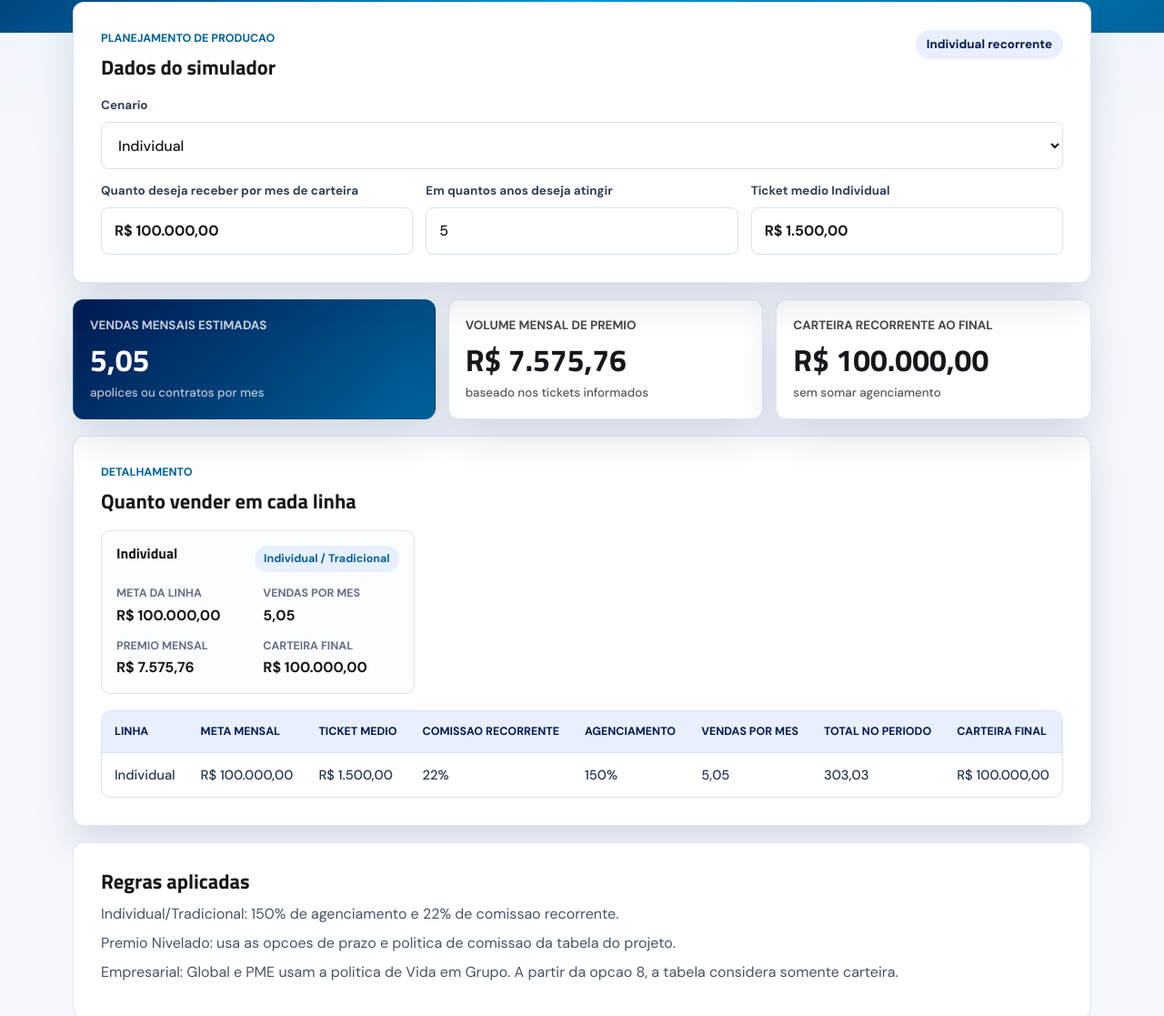
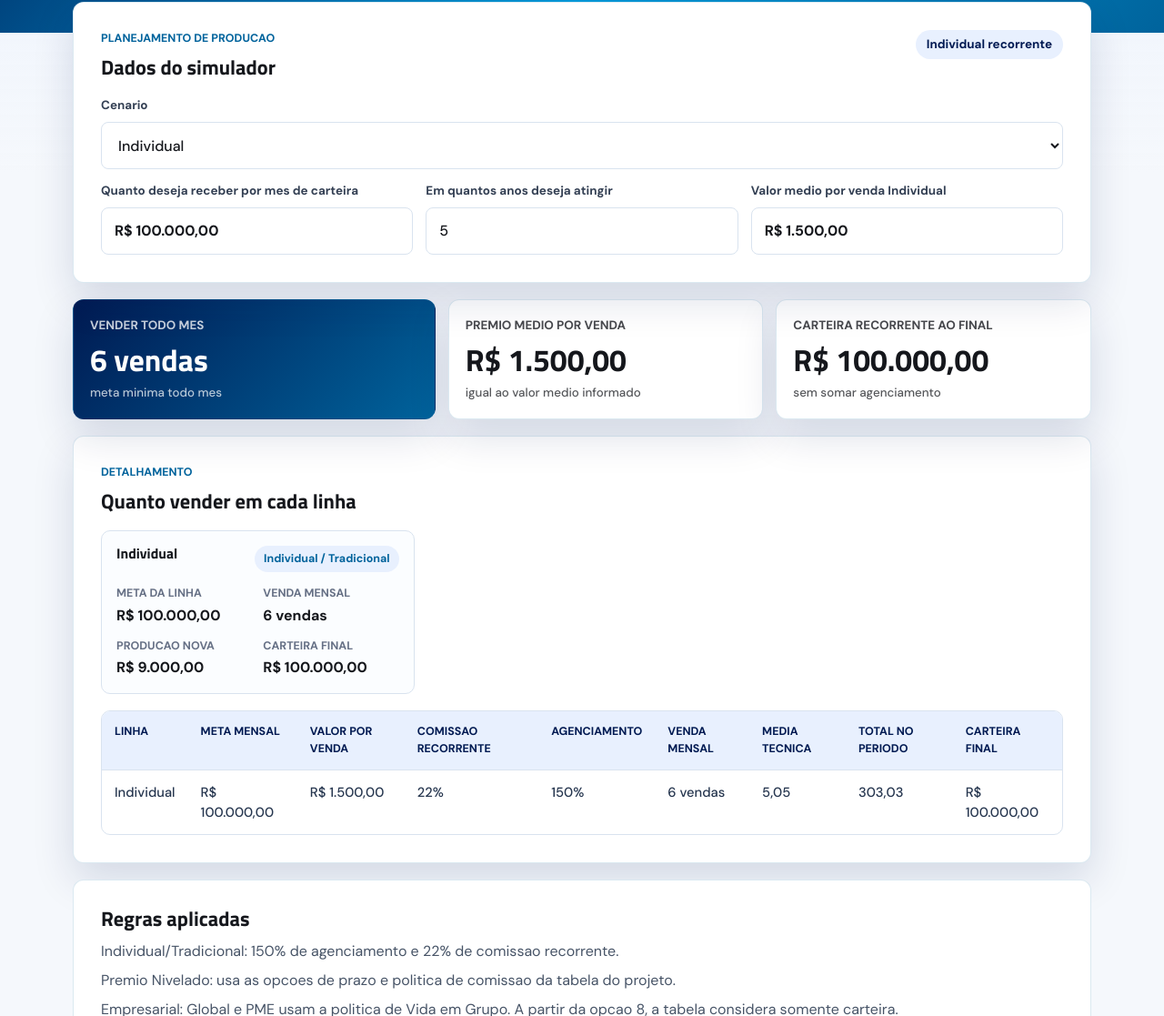
Before and after one commit to josecarlosexecutivo-ship-it/simulador, a website: page index.html in a window 1280 px wide. Shown: the part 312-1429 px from the top of the page at 91% size. Drawn offline with Linux system fonts and the light colour scheme.

Commit message:
Simplifica metricas de venda mensal

```diff
--- a/index.html
+++ b/index.html
@@ -58,17 +58,17 @@
         </label>
 
         <label class="field" for="ticketIndividual">
-          <span>Ticket medio Individual</span>
+          <span>Valor medio por venda Individual</span>
           <input id="ticketIndividual" class="money-input" inputmode="numeric" type="text" value="R$ 1.500,00" data-value="1500">
         </label>
 
         <label class="field" for="ticketNivelado">
-          <span>Ticket medio Premio Nivelado</span>
+          <span>Valor medio por venda Premio Nivelado</span>
           <input id="ticketNivelado" class="money-input" inputmode="numeric" type="text" value="R$ 2.500,00" data-value="2500">
         </label>
 
         <label class="field" for="ticketEmpresarial">
-          <span>Ticket medio Empresarial</span>
+          <span>Valor medio por venda Empresarial</span>
           <input id="ticketEmpresarial" class="money-input" inputmode="numeric" type="text" value="R$ 3.000,00" data-value="3000">
         </label>
 
@@ -96,14 +96,14 @@
 
     <section class="results-grid" aria-label="Resultados do simulador">
       <article class="metric-card metric-card--primary">
-        <span class="metric-card__label">Vendas mensais estimadas</span>
+        <span class="metric-card__label">Vender todo mes</span>
         <strong id="metricMonthlySales">0</strong>
-        <small id="metricMonthlySalesHint">apolices ou contratos por mes</small>
+        <small id="metricMonthlySalesHint">meta pratica mensal</small>
       </article>
       <article class="metric-card">
-        <span class="metric-card__label">Volume mensal de premio</span>
+        <span class="metric-card__label">Premio medio por venda</span>
         <strong id="metricMonthlyPremium">R$ 0,00</strong>
-        <small>baseado nos tickets informados</small>
+        <small>igual ao valor medio informado</small>
       </article>
       <article class="metric-card">
         <span class="metric-card__label">Carteira recorrente ao final</span>
@@ -128,10 +128,11 @@
             <tr>
               <th>Linha</th>
               <th>Meta mensal</th>
-              <th>Ticket medio</th>
+              <th>Valor por venda</th>
               <th>Comissao recorrente</th>
               <th>Agenciamento</th>
-              <th>Vendas por mes</th>
+              <th>Venda mensal</th>
+              <th>Media tecnica</th>
               <th>Total no periodo</th>
               <th>Carteira final</th>
             </tr>
--- a/script.js
+++ b/script.js
@@ -103,6 +103,19 @@
     }).format(Number.isFinite(value) ? value : 0);
   }
 
+  function practicalMonthlySales(value) {
+    const number = Number(value);
+    if (!Number.isFinite(number) || number <= 0) {
+      return 0;
+    }
+    return Math.max(1, Math.ceil(number));
+  }
+
+  function formatPracticalSales(value) {
+    const sales = practicalMonthlySales(value);
+    return `${sales} ${sales === 1 ? "venda" : "vendas"}`;
+  }
+
   function calculateScenario({ targetMonthly, years, ticket, policy, name }) {
     const months = Math.max(1, Math.round(clampPositive(years, 1) * 12));
     const safeTarget = clampPositive(targetMonthly, 0);
@@ -110,8 +123,10 @@
     const recurringPct = clampPositive(policy.recurringPct, 0);
     const activeMonths = Math.max(1, months - (policy.delayMonths || 0));
     const monthlySales = safeTarget / (safeTicket * recurringPct * activeMonths);
+    const monthlySalesGoal = practicalMonthlySales(monthlySales);
     const totalSales = monthlySales * months;
     const monthlyPremium = monthlySales * safeTicket;
+    const practicalMonthlyPremium = monthlySalesGoal * safeTicket;
     const recurringAtEnd = monthlySales * safeTicket * recurringPct * activeMonths;
     const monthlyUpfrontEstimate = monthlySales * safeTicket * (Number(policy.firstPct) || 0);
 
@@ -124,8 +139,10 @@
       policy,
       activeMonths,
       monthlySales,
+      monthlySalesGoal,
       totalSales,
       monthlyPremium,
+      practicalMonthlyPremium,
       recurringAtEnd,
       monthlyUpfrontEstimate,
       walletIncludesUpfront: false
@@ -165,8 +182,10 @@
     return {
       lines,
       monthlySales: lines.reduce((sum, item) => sum + item.monthlySales, 0),
+      monthlySalesGoal: lines.reduce((sum, item) => sum + item.monthlySalesGoal, 0),
       totalSales: lines.reduce((sum, item) => sum + item.totalSales, 0),
       monthlyPremium: lines.reduce((sum, item) => sum + item.monthlyPremium, 0),
+      practicalMonthlyPremium: lines.reduce((sum, item) => sum + item.practicalMonthlyPremium, 0),
       monthlyUpfrontEstimate: lines.reduce((sum, item) => sum + item.monthlyUpfrontEstimate, 0),
       recurringAtEnd: lines.reduce((sum, item) => sum + item.recurringAtEnd, 0),
       walletIncludesUpfront: false
@@ -182,7 +201,10 @@
     formatCurrency,
     parseCurrencyToNumber,
     normalizeCurrencyInputText,
-    nextMoneyDigits
+    nextMoneyDigits,
+    practicalMonthlySales,
+    formatPracticalSales,
+    currentTicketLabel
   };
 
   if (typeof module !== "undefined" && module.exports) {
@@ -390,6 +412,13 @@
     ]);
   }
 
+  function currentTicketLabel(result) {
+    if (result.lines.length !== 1) {
+      return "Ver linhas";
+    }
+    return formatCurrency(result.lines[0].ticket);
+  }
+
   function makeLineCard(line) {
     const article = documentRef.createElement("article");
     article.className = "line-card";
@@ -409,8 +438,8 @@
     const list = documentRef.createElement("dl");
     [
       ["Meta da linha", formatCurrency(line.targetMonthly)],
-      ["Vendas por mes", formatQuantity(line.monthlySales)],
-      ["Premio mensal", formatCurrency(line.monthlyPremium)],
+      ["Venda mensal", formatPracticalSales(line.monthlySales)],
+      ["Producao nova", formatCurrency(line.practicalMonthlyPremium)],
       ["Carteira final", formatCurrency(line.recurringAtEnd)]
     ].forEach(([label, value]) => {
       const wrapper = documentRef.createElement("div");
@@ -434,6 +463,7 @@
       formatCurrency(line.ticket),
       percentage(line.policy.recurringPct),
       line.policy.carteiraOnly ? "Somente carteira" : percentage(line.policy.firstPct),
+      formatPracticalSales(line.monthlySales),
       formatQuantity(line.monthlySales),
       formatQuantity(line.totalSales),
       formatCurrency(line.recurringAtEnd)
@@ -464,9 +494,9 @@
     const label = scenarioLabels[fields.scenario.value] || "Carteira";
 
     output.summaryPill.textContent = `${label} recorrente`;
-    output.monthlySales.textContent = formatQuantity(result.monthlySales);
-    output.monthlySalesHint.textContent = result.lines.length > 1 ? "vendas somadas por mes" : "apolices ou contratos por mes";
-    output.monthlyPremium.textContent = formatCurrency(result.monthlyPremium);
+    output.monthlySales.textContent = formatPracticalSales(result.monthlySales);
+    output.monthlySalesHint.textContent = result.lines.length > 1 ? "vendas somadas todo mes" : "meta minima todo mes";
+    output.monthlyPremium.textContent = currentTicketLabel(result);
     output.recurring.textContent = formatCurrency(result.recurringAtEnd);
 
     output.lineCards.textContent = "";
```
Also changed, not shown: tests/simulator.test.js (+8 -0 lines).
